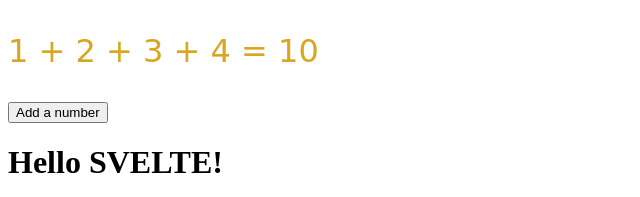
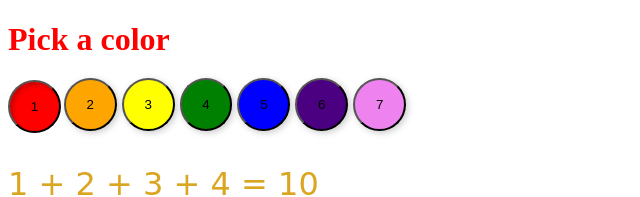
Before and after one commit to adobbs/learn-svelte, a SvelteKit app: page / in a window 1280 px wide. Shown: the top 197 px of the page, without its empty margins (0-640 px from the left). Built offline with nearby package versions, Linux system fonts and the light colour scheme.

Commit message:
Add each example component

```diff
--- /dev/null
+++ b/src/components/Each.svelte
@@ -0,0 +1,45 @@
+<script>
+	const colors = ['red', 'orange', 'yellow', 'green', 'blue', 'indigo', 'violet'];
+	let selected = colors[0];
+</script>
+
+<h1 style="color: {selected}">Pick a color</h1>
+
+<div>
+    {#each colors as color, i}
+        <button
+            aria-current={selected === color}
+            aria-label={color}
+            style="background: {color}"
+            on:click={() => selected = color}
+        >{i + 1}</button>
+    {/each}
+</div>
+
+<style>
+	h1 {
+		transition: color 0.2s;
+	}
+
+	div {
+		display: grid;
+		grid-template-columns: repeat(7, 1fr);
+		grid-gap: 5px;
+		max-width: 400px;
+	}
+
+	button {
+		aspect-ratio: 1;
+		border-radius: 50%;
+		background: var(--color, #fff);
+		transform: translate(-2px,-2px);
+		filter: drop-shadow(2px 2px 3px rgba(0,0,0,0.2));
+		transition: all 0.1s;
+	}
+
+	button[aria-current="true"] {
+		transform: none;
+		filter: none;
+		box-shadow: inset 3px 3px 4px rgba(0,0,0,0.2);
+	}
+</style>
--- a/src/routes/+page.svelte
+++ b/src/routes/+page.svelte
@@ -1,4 +1,5 @@
 <script>
+    import Each from "../components/Each.svelte";
     import Nested from "../components/Nested.svelte";
     import PackageInfo from '../components/PackageInfo.svelte';
 
@@ -34,6 +35,8 @@
 
 	$: sum = numbers.reduce((t, n) => t + n, 0);
 </script>
+
+<Each />
 
 <p>{numbers.join(' + ')} = {sum}</p>
 
```
